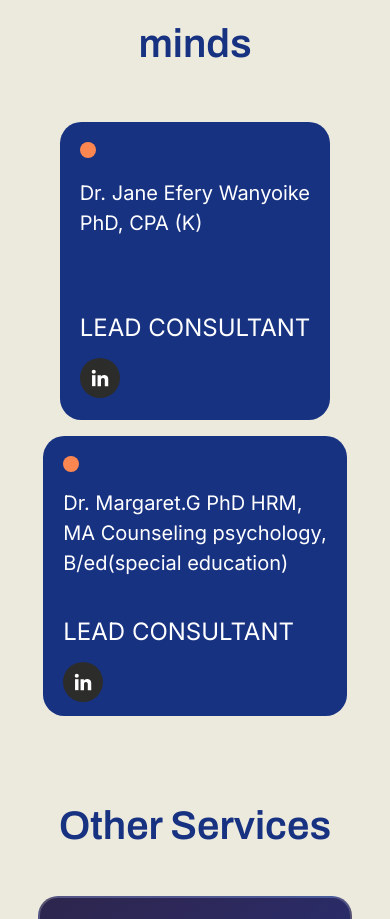
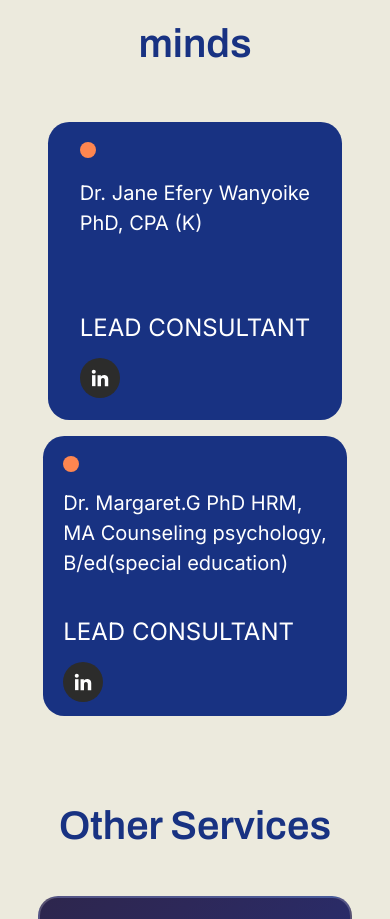
Before and after one commit to almondkiruthu/Limarge, a React (Vite) app in the folder client/: page / in a window 390 px wide. Shown: the part 5614-6533 px from the top of the page. Built offline with nearby package versions, Linux system fonts and the light colour scheme; what prettier-plugin-tailwindcss would draw is missing.

Commit message:
i made the teams card responsive on mobile  breakpoint

```diff
--- a/client/src/components/Team.tsx
+++ b/client/src/components/Team.tsx
@@ -8,7 +8,7 @@ const Team = () => {
           </p>
         </div>
         <div className="flex flex-wrap justify-center gap-y-4 pt-12 sm:gap-x-[2rem] md:gap-x-[3rem] lg:gap-y-0">
-          <div className="flex-col items-center justify-center rounded-[1.33rem] bg-customBlue pb-4 pl-5 pr-5 pt-5">
+          <div className="flex-col items-center justify-center rounded-[1.33rem] bg-customBlue pb-4 px-8 sm:pl-5 sm:pr-5 pt-5">
             <div className="h-4 w-4 rounded-[1.33rem] bg-[#FE8650]"></div>
             <div className="pt-5 text-white">
               <p className="pb-12 font-inter text-[1.25rem] lg:text-[1.625rem]">
```
